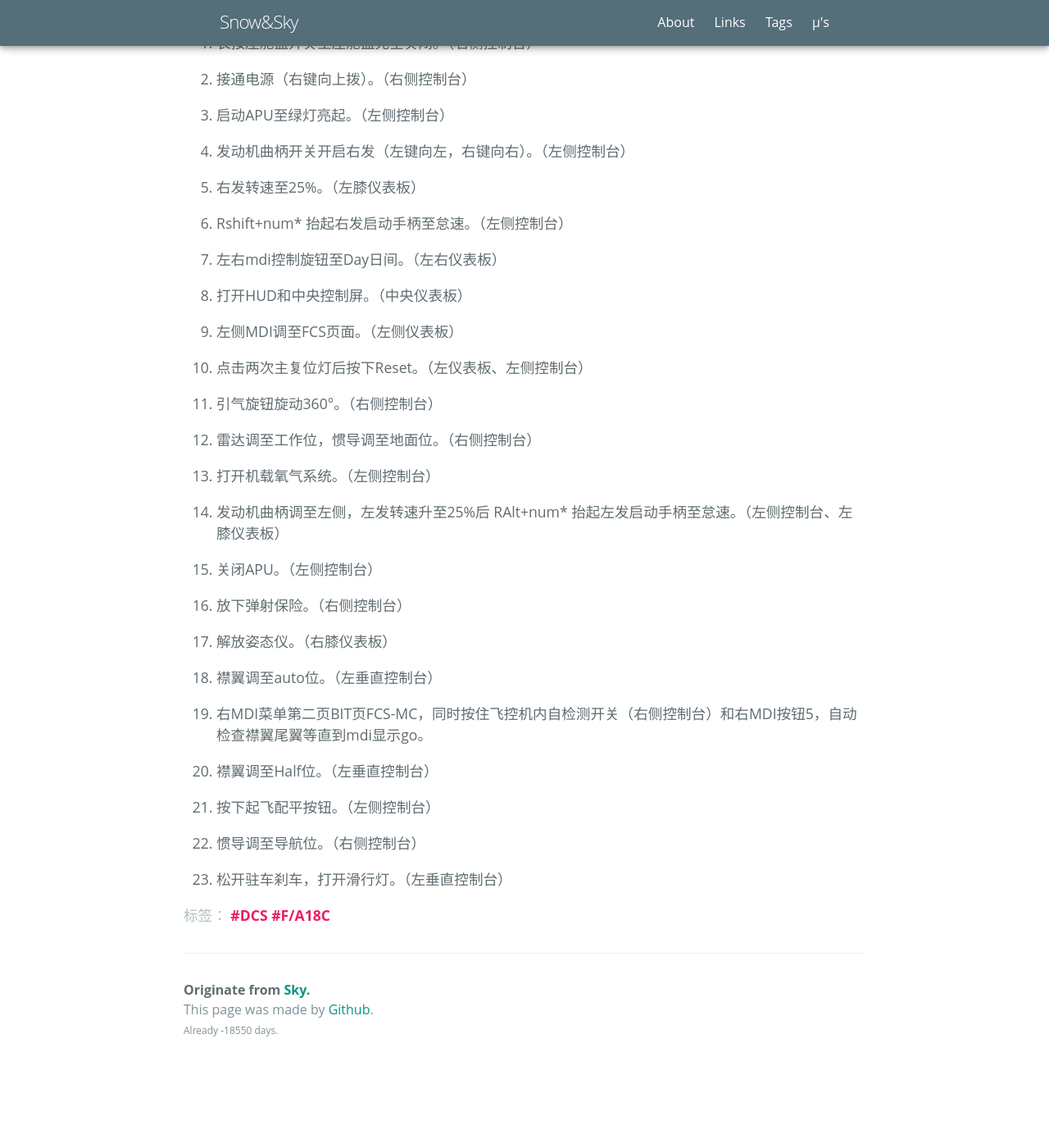
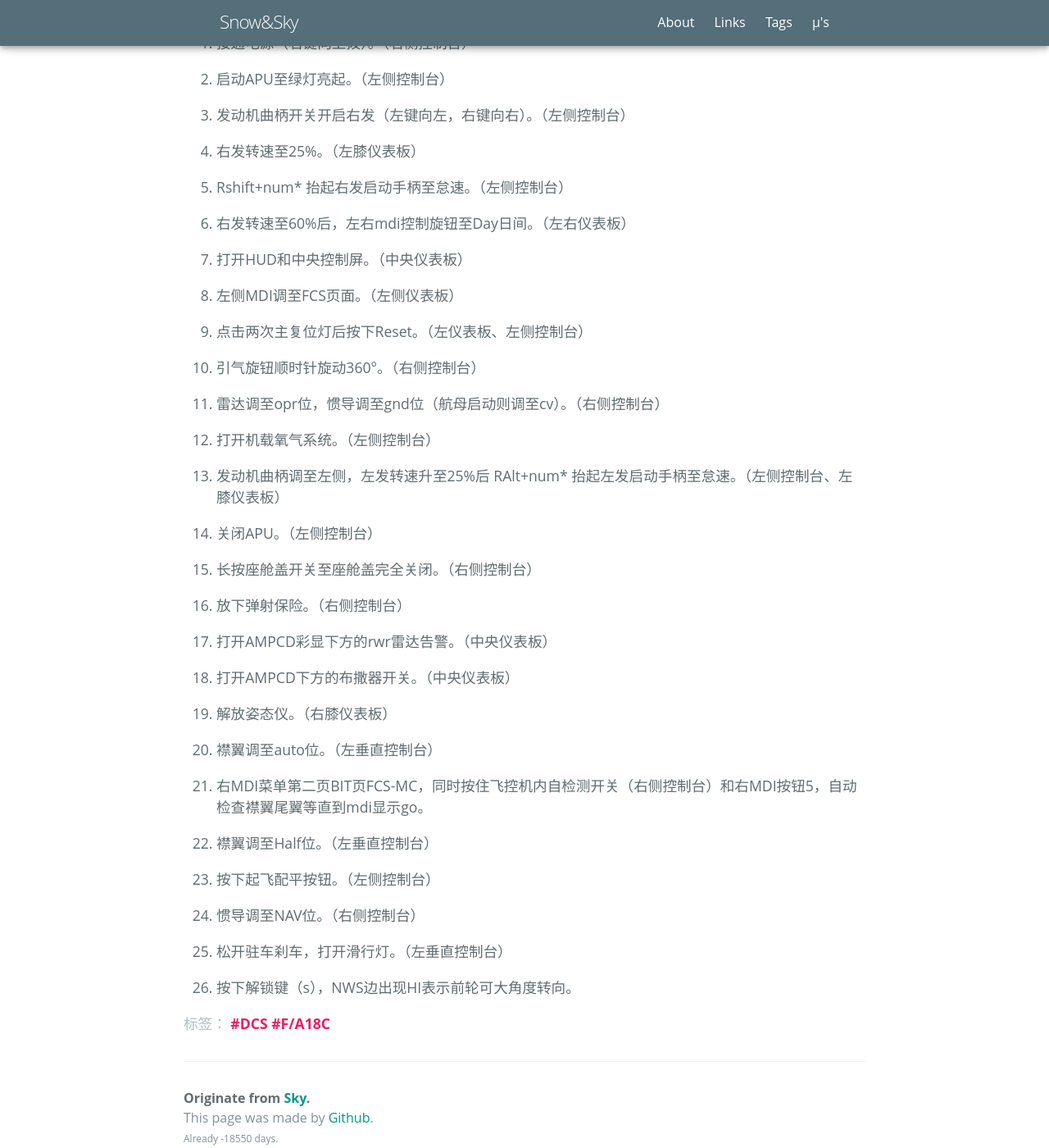
Before and after one commit to NishikinoSky/NishikinoSky.github.io, a Jekyll site: the page built from _posts/2020-12-23-FA18C1.md, in a window 1280 px wide and 1400 px high, scrolled down 467 px. Shown: the whole window at 82% size. Built offline with Jekyll 4.4.1, drawn with Linux system fonts in a browser that asks for light colours; some web fonts are replaced; before the commit the page ends 1782 px from its top, so only the background shows below that.

Commit message:
Update 2020-12-23-FA18C1.md

```diff
--- a/_posts/2020-12-23-FA18C1.md
+++ b/_posts/2020-12-23-FA18C1.md
@@ -9,48 +9,54 @@ stickie: true
 
 非专业流程，仅供快速上天，因此没有液压、火警ab检查等，步骤顺序可能也有偏差。
 
-1. 长按座舱盖开关至座舱盖完全关闭。（右侧控制台）
+1. 接通电源（右键向上拨）。（右侧控制台）
 
-2. 接通电源（右键向上拨）。（右侧控制台）
+2. 启动APU至绿灯亮起。（左侧控制台）
 
-3. 启动APU至绿灯亮起。（左侧控制台）
+3. 发动机曲柄开关开启右发（左键向左，右键向右）。（左侧控制台）
 
-4. 发动机曲柄开关开启右发（左键向左，右键向右）。（左侧控制台）
+4. 右发转速至25%。（左膝仪表板）
 
-5. 右发转速至25%。（左膝仪表板）
+5. Rshift+num* 抬起右发启动手柄至怠速。（左侧控制台）
 
-6. Rshift+num* 抬起右发启动手柄至怠速。（左侧控制台）
+6. 右发转速至60%后，左右mdi控制旋钮至Day日间。（左右仪表板）
 
-7. 左右mdi控制旋钮至Day日间。（左右仪表板）
+7. 打开HUD和中央控制屏。（中央仪表板）
 
-8. 打开HUD和中央控制屏。（中央仪表板）
+8. 左侧MDI调至FCS页面。（左侧仪表板）
 
-9. 左侧MDI调至FCS页面。（左侧仪表板）
+9. 点击两次主复位灯后按下Reset。（左仪表板、左侧控制台）
 
-10. 点击两次主复位灯后按下Reset。（左仪表板、左侧控制台）
+10. 引气旋钮顺时针旋动360°。（右侧控制台）
 
-11. 引气旋钮旋动360°。（右侧控制台）
+11. 雷达调至opr位，惯导调至gnd位（航母启动则调至cv）。（右侧控制台）
 
-12. 雷达调至工作位，惯导调至地面位。（右侧控制台）
+12. 打开机载氧气系统。（左侧控制台）
 
-13. 打开机载氧气系统。（左侧控制台）
+13. 发动机曲柄调至左侧，左发转速升至25%后 RAlt+num* 抬起左发启动手柄至怠速。（左侧控制台、左膝仪表板）
 
-14. 发动机曲柄调至左侧，左发转速升至25%后 RAlt+num* 抬起左发启动手柄至怠速。（左侧控制台、左膝仪表板）
+14. 关闭APU。（左侧控制台）
 
-15. 关闭APU。（左侧控制台）
+15. 长按座舱盖开关至座舱盖完全关闭。（右侧控制台）
 
 16. 放下弹射保险。（右侧控制台）
 
-17. 解放姿态仪。（右膝仪表板）
+17. 打开AMPCD彩显下方的rwr雷达告警。（中央仪表板）
 
-18. 襟翼调至auto位。（左垂直控制台）
+18. 打开AMPCD下方的布撒器开关。（中央仪表板）
 
-19. 右MDI菜单第二页BIT页FCS-MC，同时按住飞控机内自检测开关（右侧控制台）和右MDI按钮5，自动检查襟翼尾翼等直到mdi显示go。
+19. 解放姿态仪。（右膝仪表板）
 
-20. 襟翼调至Half位。（左垂直控制台）
+20. 襟翼调至auto位。（左垂直控制台）
 
-21. 按下起飞配平按钮。（左侧控制台）
+21. 右MDI菜单第二页BIT页FCS-MC，同时按住飞控机内自检测开关（右侧控制台）和右MDI按钮5，自动检查襟翼尾翼等直到mdi显示go。
 
-22. 惯导调至导航位。（右侧控制台）
+22. 襟翼调至Half位。（左垂直控制台）
 
-23. 松开驻车刹车，打开滑行灯。（左垂直控制台）
+23. 按下起飞配平按钮。（左侧控制台）
+
+24. 惯导调至NAV位。（右侧控制台）
+
+25. 松开驻车刹车，打开滑行灯。（左垂直控制台）
+
+26. 按下解锁键（s），NWS边出现HI表示前轮可大角度转向。
```
